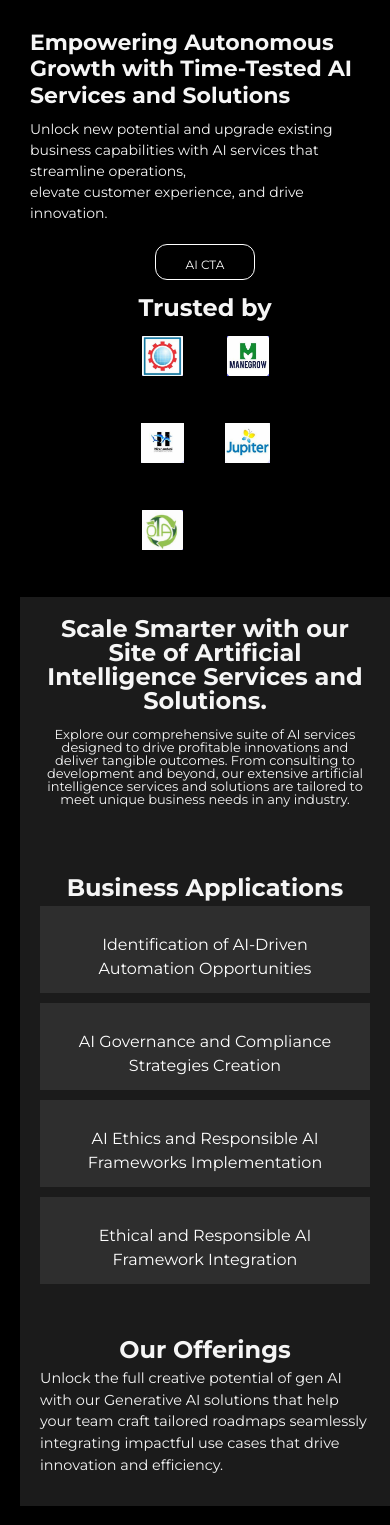
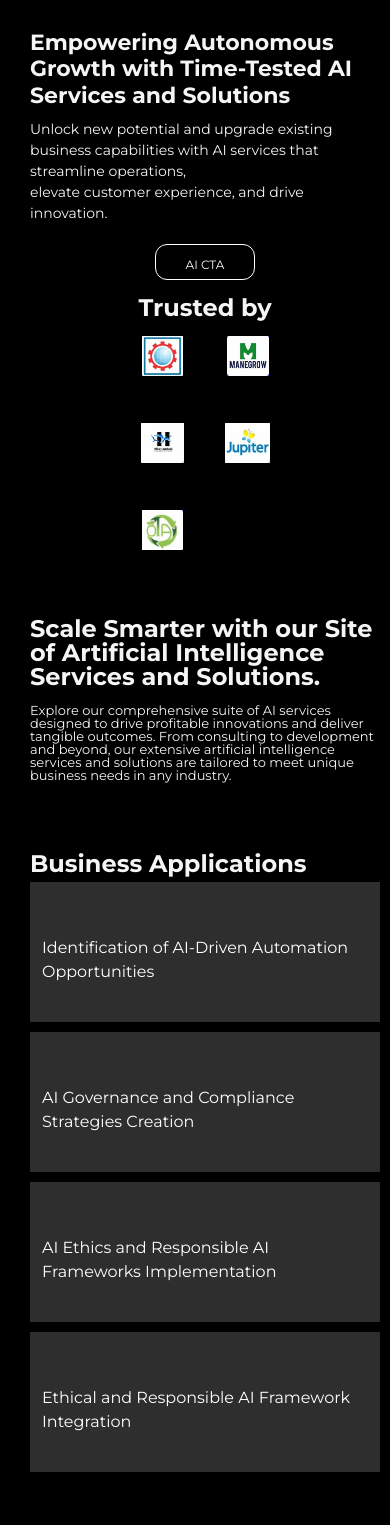
Before and after one commit to aditipatil0315/ai_page, a React (Vite) app: page / in a window 390 px wide. Shown: the top 1525 px of the page. Built offline with nearby package versions, Linux system fonts and the light colour scheme.

Commit message:
section2 responsive

```diff
--- a/src/components/Section2/Section2.css
+++ b/src/components/Section2/Section2.css
@@ -9,7 +9,7 @@
   .scale_section {
       width: 100%;
       height: 90vh;
-      background-color: #1B1B1B;
+      background-color: black;
       padding: 50px 90px;
       display: flex;
       justify-content: start;
@@ -110,8 +110,13 @@
       }
 
       .services_given {
+        display: flex;
+      justify-content: center;
+      align-items: center;
+      flex-direction: column;
           width: 80%;
-          text-align: center;
+          height: auto;
+          text-align: left;
       }
 
       .services_given i {
@@ -120,23 +125,34 @@
   }
 
   @media (max-width: 480px) {
+
+    .section2-wrapper {
+        padding: 0;
+        background-color: grey;
+    }
+
       .scale_section {
+        background-color: black;
           padding: 20px;
           gap: 15px;
+          text-align: left;
       }
 
       .scale_section h1 {
+        width: 100%;
           font-size: 24px;
-          text-align: center;
+          text-align: left;
+
       }
+
 
       .scale_section h3 {
           font-size: 13px;
-          text-align: center;
+          text-align: left;
       }
 
       .applications_card h2 {
-          text-align: center;
+          text-align: left;
       }
 
       .services_box {
@@ -144,7 +160,13 @@
       }
 
       .services_given {
+        padding: 0;
+        display: flex;
+      justify-content: center;
+      align-items: center;
+      flex-direction: column;
           width: 100%;
+          height: 140px;
           padding: 12px;
       }
 
```
